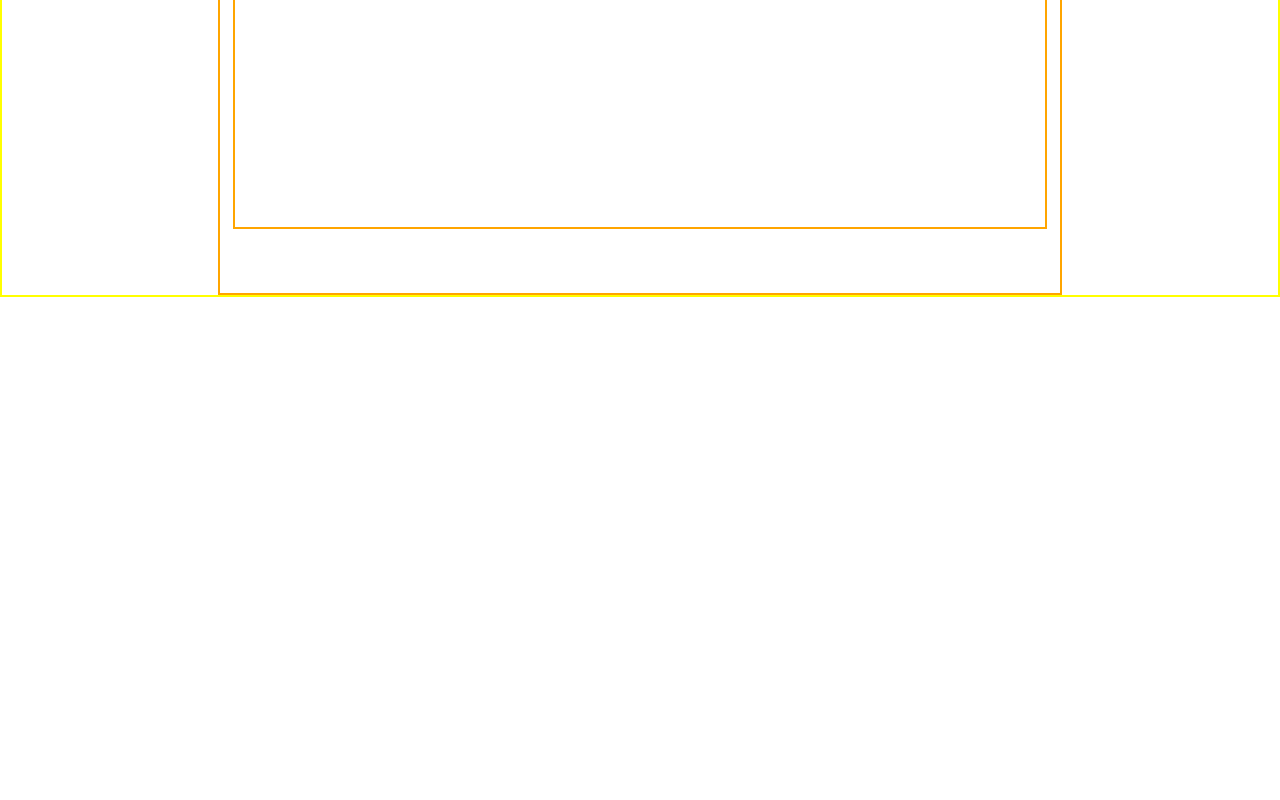
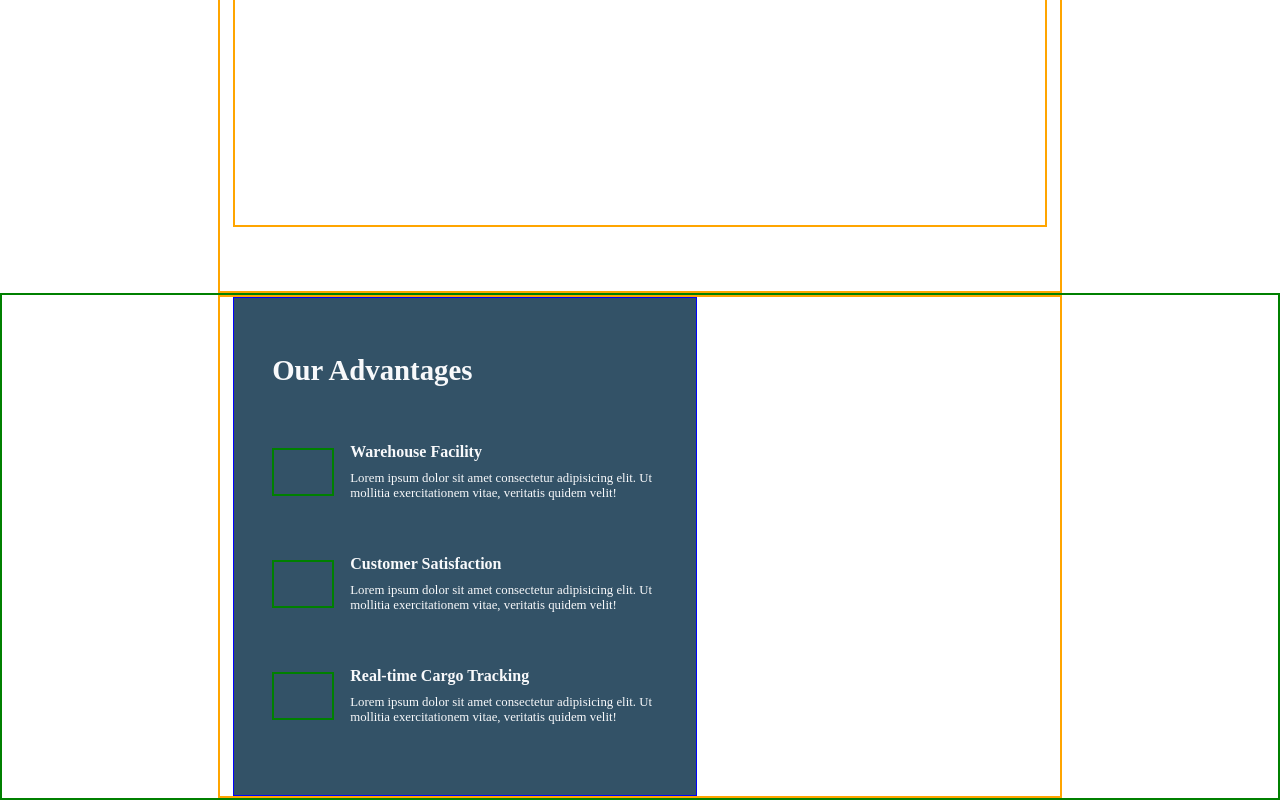
Before and after one commit to tracemycodes/fullstack_logistics_service_webapp, a React (Create React App) app: page / in a window 1280 px wide. Shown: the part 3466-4266 px from the top of the page. Before the commit the page ends 3763 px from the top, so only its background shows below. Built offline with nearby package versions, Linux system fonts and the light colour scheme.

Commit message:
advantages section implemented

```diff
--- a/src/App.js
+++ b/src/App.js
@@ -1,4 +1,5 @@
 import AboutShipment from "./components/LandingPage/AboutShipment";
+import Advantages from "./components/LandingPage/Advantages";
 import Header from "./components/LandingPage/Header";
 import LandingPage from "./components/LandingPage/LandingPage";
 import LogisticsService from "./components/LandingPage/LogisticsService";
@@ -15,6 +16,7 @@ function App() {
       <LogisticsService/>
       <TrackShipment/>
       <ShipSmart/>
+      <Advantages/>
     </div>
   );
 }
--- /dev/null
+++ b/src/components/LandingPage/Advantages.js
@@ -0,0 +1,77 @@
+import React from 'react'
+import styled from 'styled-components'
+import { DivContainer } from '../../styles/styles'
+
+
+const MeritSection = styled.section`
+  border: 2px solid green;
+  .carousel {
+    background-color: rgb(0, 39, 65, 0.8);
+    padding: 0 2.4rem 1rem;
+    max-width: 29rem;
+    width: 100%;
+    border: 1px solid blue;
+    color: #f8f9fb;
+
+    h2 {
+      font-size: 1.8rem;
+      margin: 3.5rem 0;
+    }
+
+    article {
+      margin-bottom: 3.4rem;
+      display: flex;
+      align-items: center;
+      gap: 1rem;
+
+      .icon {
+        width: 7rem;
+        height: 3rem;
+        border: 2px solid green;
+
+      }
+      h3 {
+        margin-bottom: .6rem;
+        font-size: 1rem;
+      }
+      p {
+        font-size: .8rem;
+      }
+    }
+  }
+`
+
+const Advantages = () => {
+  return (
+    <MeritSection>
+      <DivContainer>
+        <div className="carousel">
+          <h2>Our Advantages</h2>
+          <article>
+            <div className='icon'></div>
+            <div className="article-text">
+              <h3>Warehouse Facility</h3>
+              <p>Lorem ipsum dolor sit amet consectetur adipisicing elit. Ut mollitia exercitationem vitae, veritatis quidem velit!</p>
+            </div>
+          </article>
+          <article>
+            <div className='icon'></div>
+            <div className="article-text">
+              <h3>Customer Satisfaction</h3>
+              <p>Lorem ipsum dolor sit amet consectetur adipisicing elit. Ut mollitia exercitationem vitae, veritatis quidem velit!</p>
+            </div>
+          </article>
+          <article>
+            <div className='icon'></div>
+            <div className="article-text">
+              <h3>Real-time Cargo Tracking</h3>
+              <p>Lorem ipsum dolor sit amet consectetur adipisicing elit. Ut mollitia exercitationem vitae, veritatis quidem velit!</p>
+            </div>
+          </article>
+        </div>
+      </DivContainer>
+    </MeritSection>
+  )
+}
+
+export default Advantages
--- a/src/components/LandingPage/ShipSmart.js
+++ b/src/components/LandingPage/ShipSmart.js
@@ -6,7 +6,6 @@ import { DivContainer } from '../../styles/styles';
 const SmartSection = styled.section`
   width: 100%;
   position: relative;
-  border: 2px solid yellow;
 
 
   .overlay-img{
```
